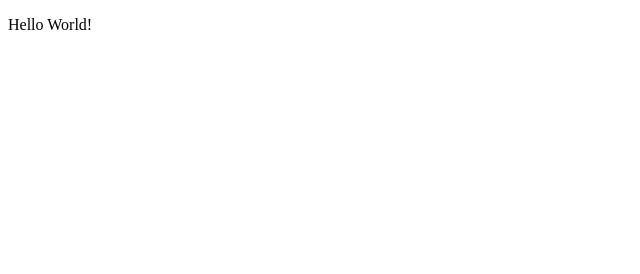
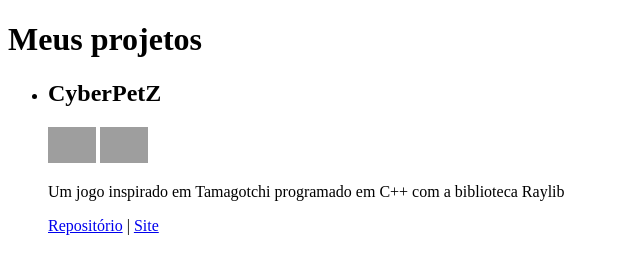
Before and after one commit to lzeduardo64/lzeduardo64.github.io, a plain HTML site: page index.html in a window 1280 px wide. Shown: the whole page, without its empty margins (0-640 px from the left). Drawn offline with nearby package versions, Linux system fonts and the light colour scheme; grey boxes are pictures that could not be loaded.

Commit message:
CyberPetZ post

```diff
--- a/index.html
+++ b/index.html
@@ -1,12 +1,31 @@
 <!DOCTYPE html>
-<html lang="en">
+<html lang="pt">
   <head>
     <meta charset="UTF-8">
     <meta name="viewport" content="width=device-width, initial-scale=1">
-    <title></title>
+    <title>lzeduardo64</title>
+    <link rel="stylesheet" type='text/css' href="https://cdn.jsdelivr.net/gh/devicons/devicon@latest/devicon.min.css" />
     <link href="style.css" rel="stylesheet">
+    <link rel="icon" type="image/x-icon" href="https://github.com/lzeduardo64.png">
   </head>
   <body>
-    <p>Hello World!</p>
+    <div>
+      <h1>Meus projetos</h1>
+      <div>
+        <ul>
+          <li>
+            <div>
+              <h2>CyberPetZ</h2>
+              <div>
+                <img src="https://cdn.jsdelivr.net/gh/devicons/devicon@latest/icons/cplusplus/cplusplus-original.svg" width=48 />
+                <img src="https://cdn.jsdelivr.net/gh/devicons/devicon@latest/icons/cmake/cmake-original.svg" width=48 />
+              </div>
+              <p>Um jogo inspirado em Tamagotchi programado em C++ com a biblioteca Raylib</p>
+              <p><a href="https://github.com/lzeduardo64/CyberPetZ">Repositório</a> | <a href="https://lzeduardo64.github.io/CyberPetZ">Site</a></p>
+            </div>
+          </li>
+        </ul>
+      </div>
+    </div>
   </body>
 </html>
```
